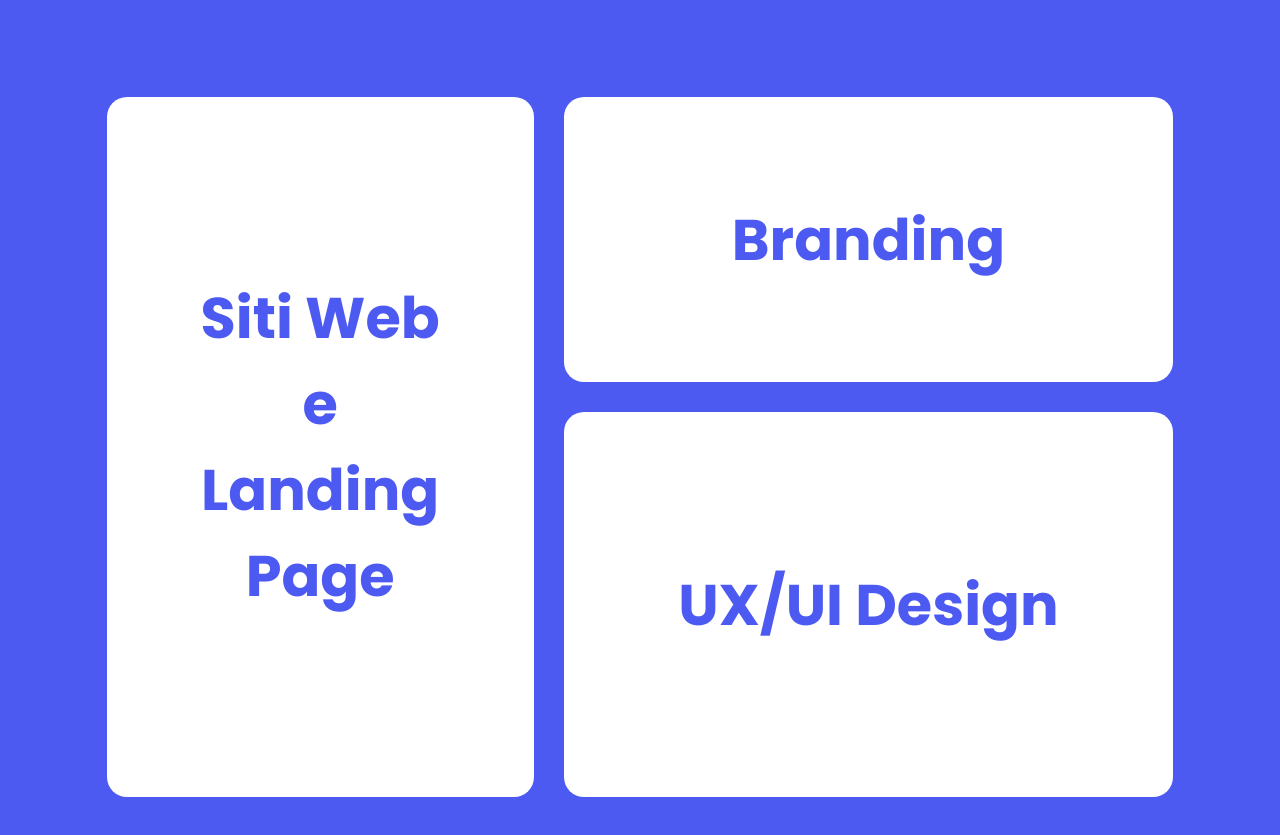
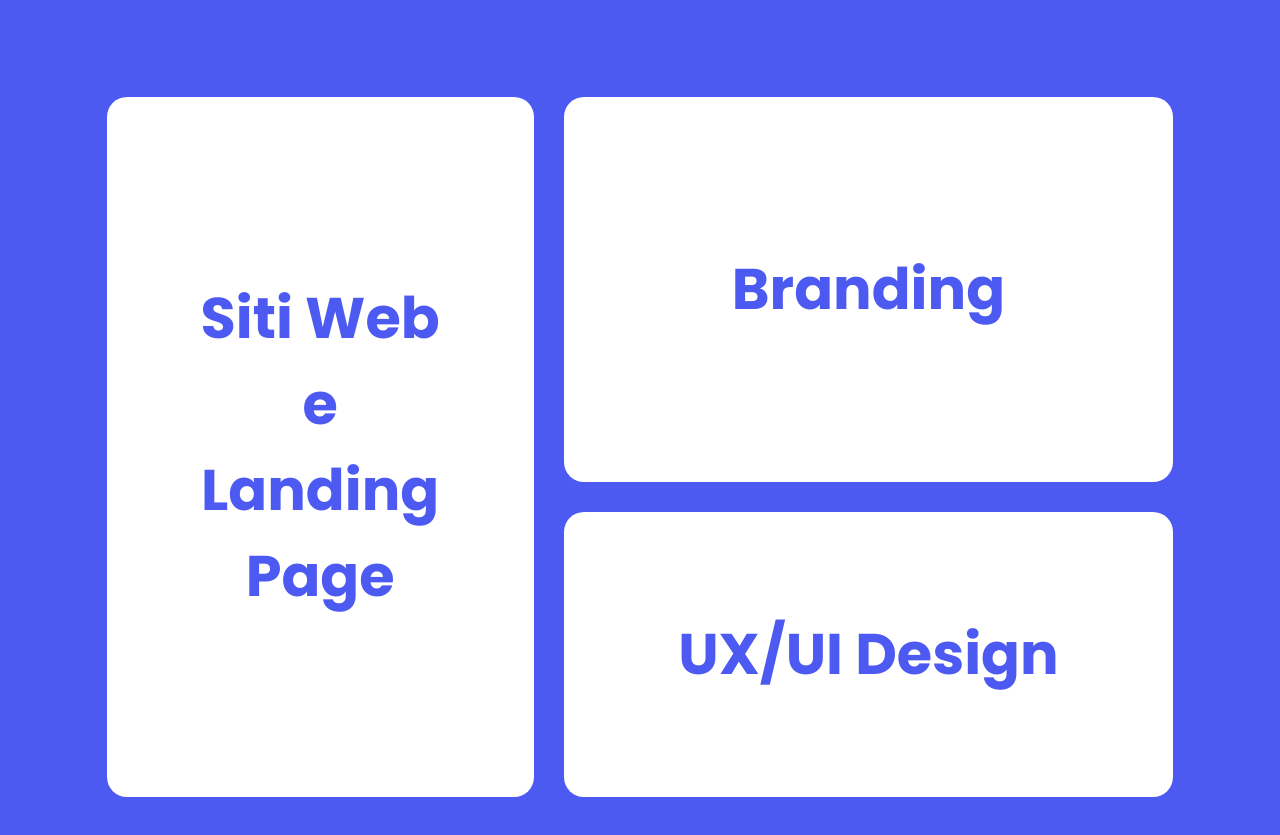
Before and after one commit to simonegarofalo/essedesign, a plain HTML site: page index.html in a window 1280 px wide. Shown: the part 1972-2807 px from the top of the page. Drawn offline with nearby package versions, Linux system fonts and the light colour scheme; a web font is replaced by a local one.

Commit message:
Modified css services cards

```diff
--- a/index.html
+++ b/index.html
@@ -55,7 +55,7 @@
           </p>
         </div>
         <div class="cards">
-          <div class="card" id="card-1">
+          <div id="card-1">
             <h3>
               Siti Web<br />
               e<br />
@@ -63,10 +63,10 @@
               Page
             </h3>
           </div>
-          <div class="card" id="card-2">
+          <div id="card-2">
             <h3>Branding</h3>
           </div>
-          <div class="card" id="card-3">
+          <div id="card-3">
             <h3>UX/UI Design</h3>
           </div>
         </div>
--- a/style.css
+++ b/style.css
@@ -222,7 +222,7 @@ ul li {
 
 #card-2 {
   grid-column: 6/13;
-  grid-row: 1/3;
+  grid-row: 1/4;
 
   display: flex;
   justify-content: center;
@@ -236,7 +236,7 @@ ul li {
 
 #card-3 {
   grid-column: 6/13;
-  grid-row: 3/6;
+  grid-row: 4/6;
 
   display: flex;
   justify-content: center;
```
